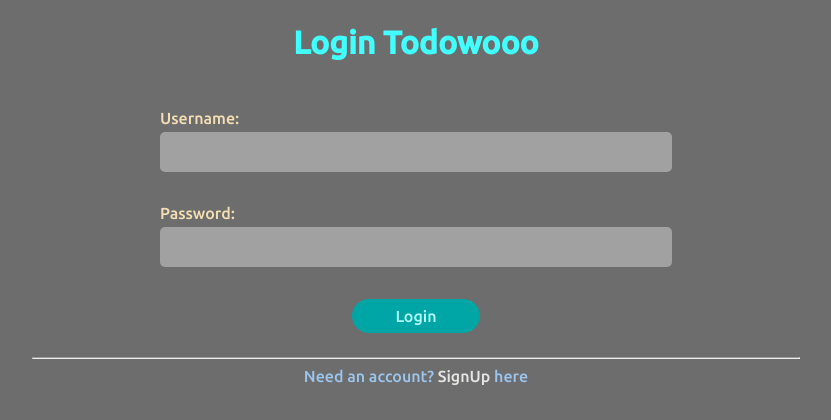
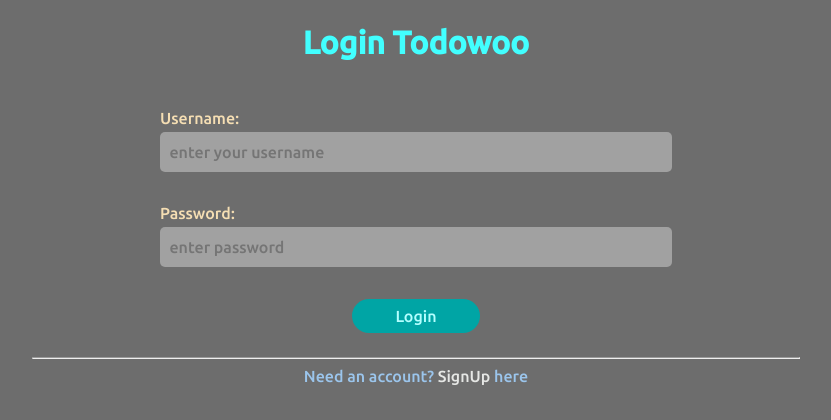
Before and after one commit to rnium/todowoo, a Django app: page /login/ in a window 1280 px wide. Shown: the part 50-470 px from the top of the page, without its empty margins (224-1055 px from the left). Run offline with Django 3.2, Linux system fonts and the light colour scheme.

Commit message:
8:15-1508

```diff
--- a/todo/static/todo/content.css
+++ b/todo/static/todo/content.css
@@ -189,7 +189,7 @@ li.completedtodo {
 }
 
 span.date-added {
-    color: rgb(0, 255, 179);
+    color: #00ffb3;
 }
 
 span.date-completed {
--- a/todo/templates/todo/currenttodos.html
+++ b/todo/templates/todo/currenttodos.html
@@ -1,9 +1,9 @@
 {% extends 'todo/base.html' %}
 {% block content %}
 {% load static %}
-<h2 class="title">Current Todos&nbsp;({{ totaltodos }})</h2>
 <div class="container">
     {% if notempty %}
+    <h2 class="title">Current Todos&nbsp;({{ totaltodos }})</h2>
     <ul>
         {% for todo in todos %}
         {% if todo.important %}
--- a/todo/templates/todo/loginuser.html
+++ b/todo/templates/todo/loginuser.html
@@ -3,7 +3,7 @@
 {% load static %}
 <link rel="stylesheet" href="{% static 'todo/auth.css' %}">
 <div class="container">
-    <h2>Login Todowooo</h2>
+    <h2>Login Todowoo</h2>
     {% if error %}
     <div class="error">
         <em>{{ error }}</em>
@@ -11,9 +11,9 @@
     {% endif %}
     <form class="auth" method="POST">{% csrf_token %}
         <label>Username:</label>
-        <input type="text" id="username" name="username" required>
+        <input type="text" id="username" name="username" placeholder="&nbsp;&nbsp;enter your username" required>
         <label>Password:</label>
-        <input type="password" name="password" id="password" required>
+        <input type="password" name="password" id="password" placeholder="&nbsp;&nbsp;enter password" required>
         <input class="savebutton" type="submit" value="Login">
     </form>
     <hr>
--- a/todo/templates/todo/signupuser.html
+++ b/todo/templates/todo/signupuser.html
@@ -11,11 +11,11 @@
     {% endif %}
     <form class="registration" method="POST" action="{% url 'signupuser' %}">{% csrf_token %}
         <label>Username:</label>
-        <input type="text" id="username" name="username" required>
+        <input type="text" id="username" name="username" placeholder="&nbsp;&nbsp; choose your username" required>
         <label>Password:</label>
-        <input type="password" name="password1" id="password1" required>
+        <input type="password" name="password1" id="password1" placeholder="&nbsp;&nbsp;enter password" required>
         <label>Confirm Password:</label>
-        <input type="password" name="password2" id="password2" required>
+        <input type="password" name="password2" id="password2" placeholder="&nbsp;&nbsp;retype password" required>
         <input class="savebutton" type="submit" value="Create Account">
     </form>
     <hr>
--- a/todo/templates/todo/viewtodo.html
+++ b/todo/templates/todo/viewtodo.html
@@ -10,7 +10,7 @@
         <input class="sidebutton completebutton" type="submit" value="Mark as completed">
     </form>
     <form method="POST" action="{% url 'deletetodo' pk %}" style="display: inline;">{% csrf_token %}
-        <input class="sidebutton deletebutton" type="submit" value="Delete">
+        <input class="sidebutton deletebutton" type="submit" value="Delete" onclick="return confirm('Confirm deletion')">
     </form>
 </div>
 {% endblock content %}
```
Also changed, not shown: todo/templates/todo/completedtodos.html (+9 -1 lines), db.sqlite3.
